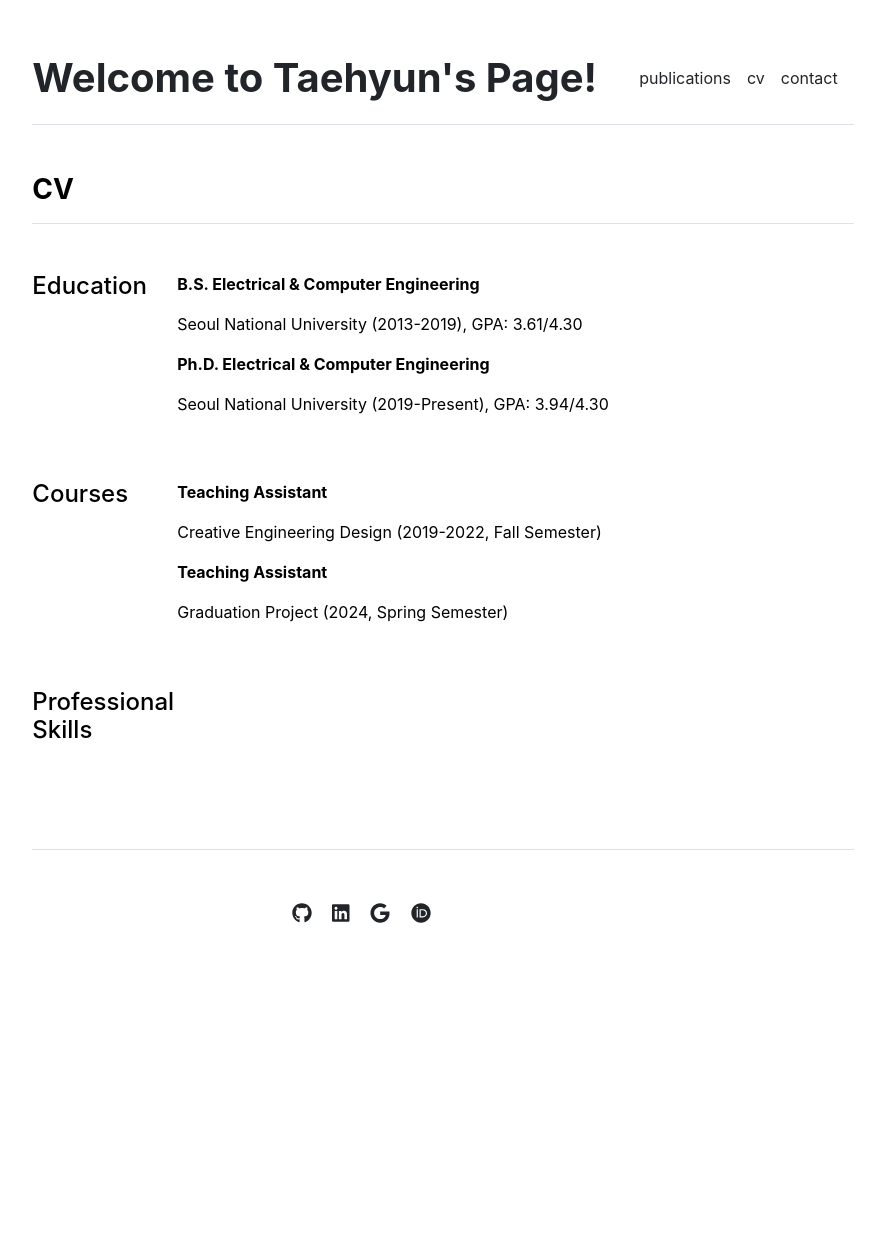
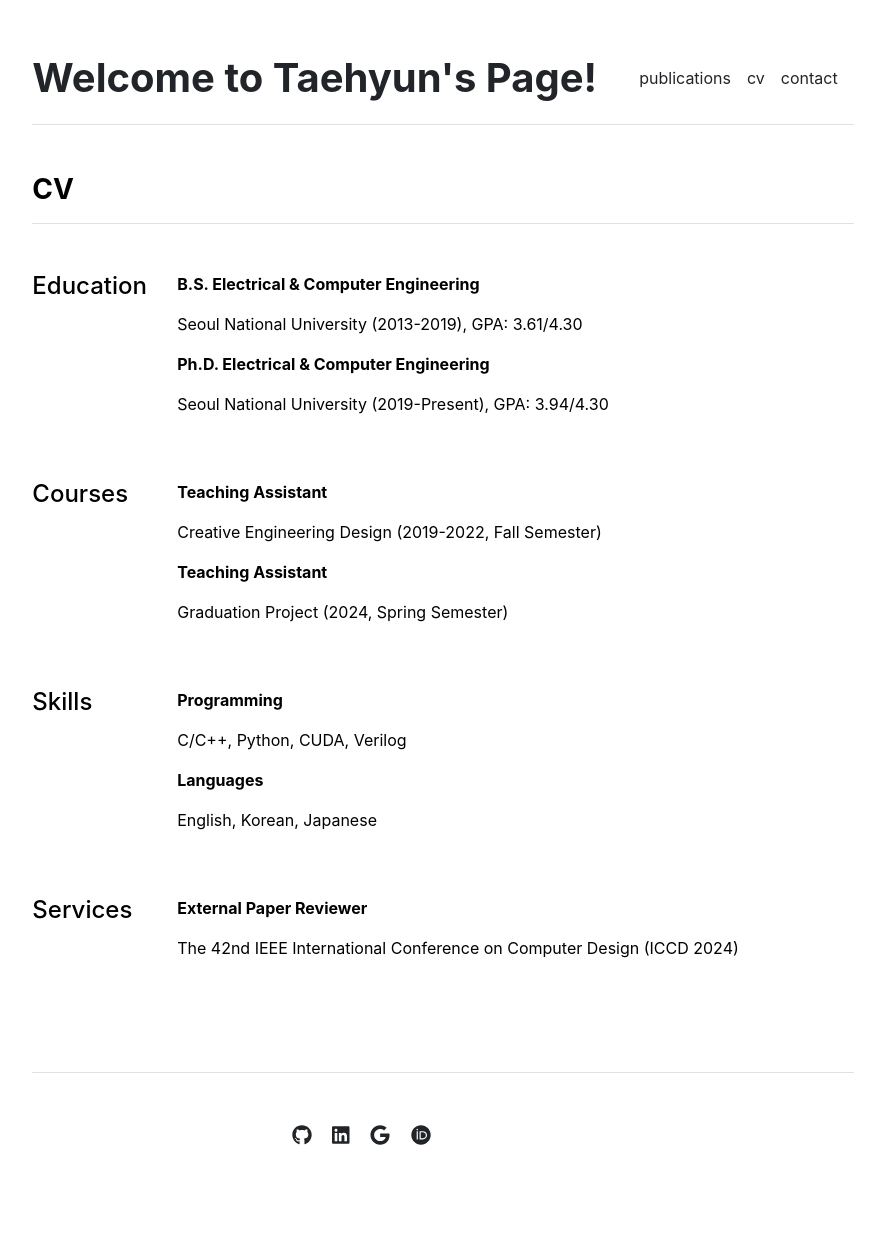
Before and after one commit to taehyunzzz/taehyunzzz.github.io, a Jekyll site: the page built from cv.md, in a window 1280 px wide. Shown: the whole page, without its empty margins (197-1082 px from the left). Built offline with Jekyll 4.4.1, drawn with Linux system fonts in a browser that asks for light colours; before the commit the page ends 1024 px from its top, so only the background shows below that.

Commit message:
DEBUG: test79

```diff
--- /dev/null
+++ b/_data/cv/services.yml
@@ -0,0 +1,2 @@
+- title: "External Paper Reviewer"
+  description: "The 42nd IEEE International Conference on Computer Design (ICCD 2024)"
--- a/_data/cv/skills.yml
+++ b/_data/cv/skills.yml
@@ -0,0 +1,5 @@
+- title: "Programming"
+  description: "C/C++, Python, CUDA, Verilog"
+
+- title: "Languages"
+  description: "English, Korean, Japanese"
--- a/_layouts/cv.html
+++ b/_layouts/cv.html
@@ -8,8 +8,9 @@ layout: default
   <div>
     <h3 class="fw-bold border-bottom pb-3 mb-5">CV</h3>
 
+    <!-- Education -->
     <div class="row g-5 mb-5">
-      <div class="col-md-2">
+      <div class="col-lg-2">
         <h4>Education</h4>
       </div>
       <div class="col-md-10">
@@ -20,11 +21,12 @@ layout: default
       </div>
     </div>
 
+    <!-- Courses -->
     <div class="row g-5 mb-5">
       <div class="col-md-2">
         <h4>Courses</h4>
       </div>
-      <div class="col-md-10">
+      <div class="col-lg-10">
         {% for section in site.data.cv.courses %}
           <p class="fw-bold">{{ section.title }}</p>
           <p>{{ section.description }}</p>
@@ -32,17 +34,32 @@ layout: default
       </div>
     </div>
 
+    <!-- Professional Skills -->
     <div class="row g-5 mb-5">
       <div class="col-md-2">
-        <h4>Professional Skills</h4>
+        <h4>Skills</h4>
       </div>
-      <div class="col-md-10">
+      <div class="col-lg-10">
         {% for section in site.data.cv.skills %}
-          <p class="fw-bold text-lg-start">{{ section.title }}</p>
+          <p class="fw-bold">{{ section.title }}</p>
           <p>{{ section.description }}</p>
         {% endfor %}
       </div>
     </div>
 
+    <!-- Professional Services -->
+    <div class="row g-5 mb-5">
+      <div class="col-md-2">
+        <h4>Services</h4>
+      </div>
+      <div class="col-lg-10">
+        {% for section in site.data.cv.services %}
+          <p class="fw-bold">{{ section.title }}</p>
+          <p>{{ section.description }}</p>
+        {% endfor %}
+      </div>
+    </div>
+
+
   </div>
 </div>
```
